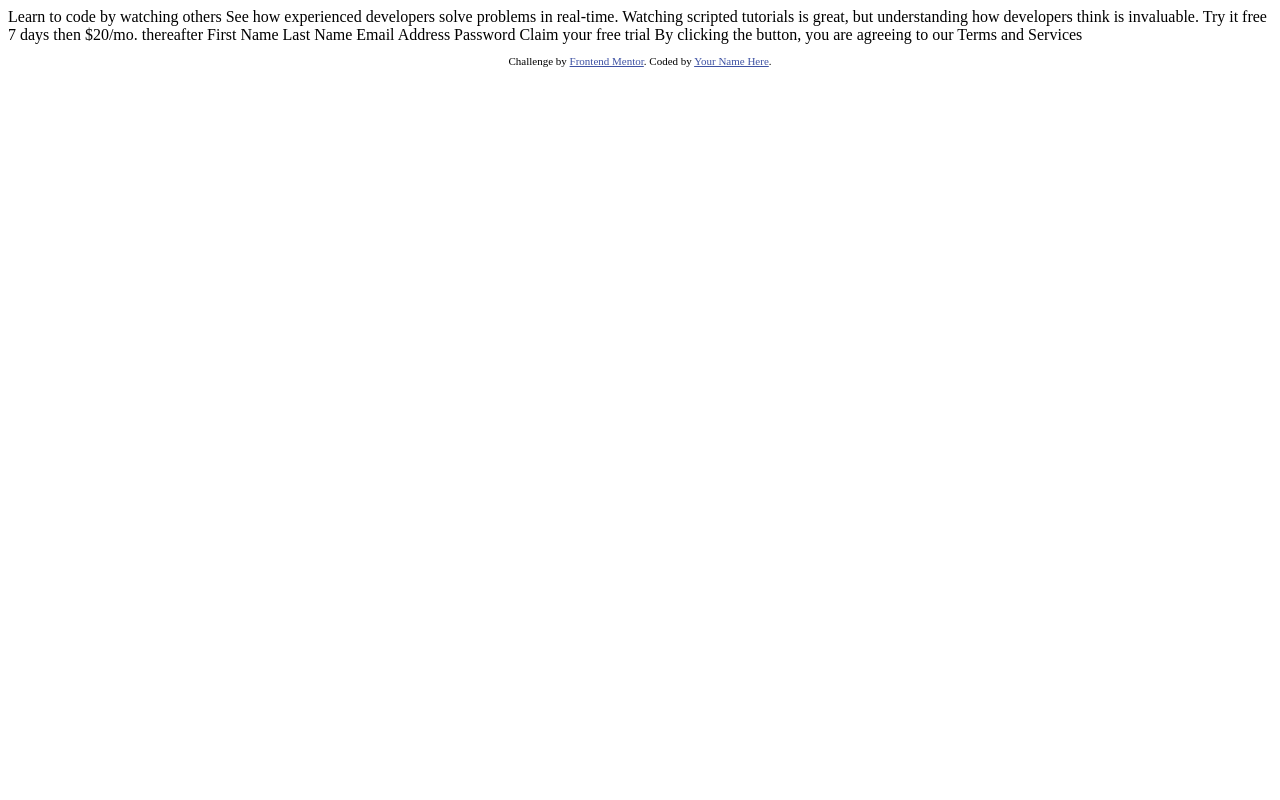
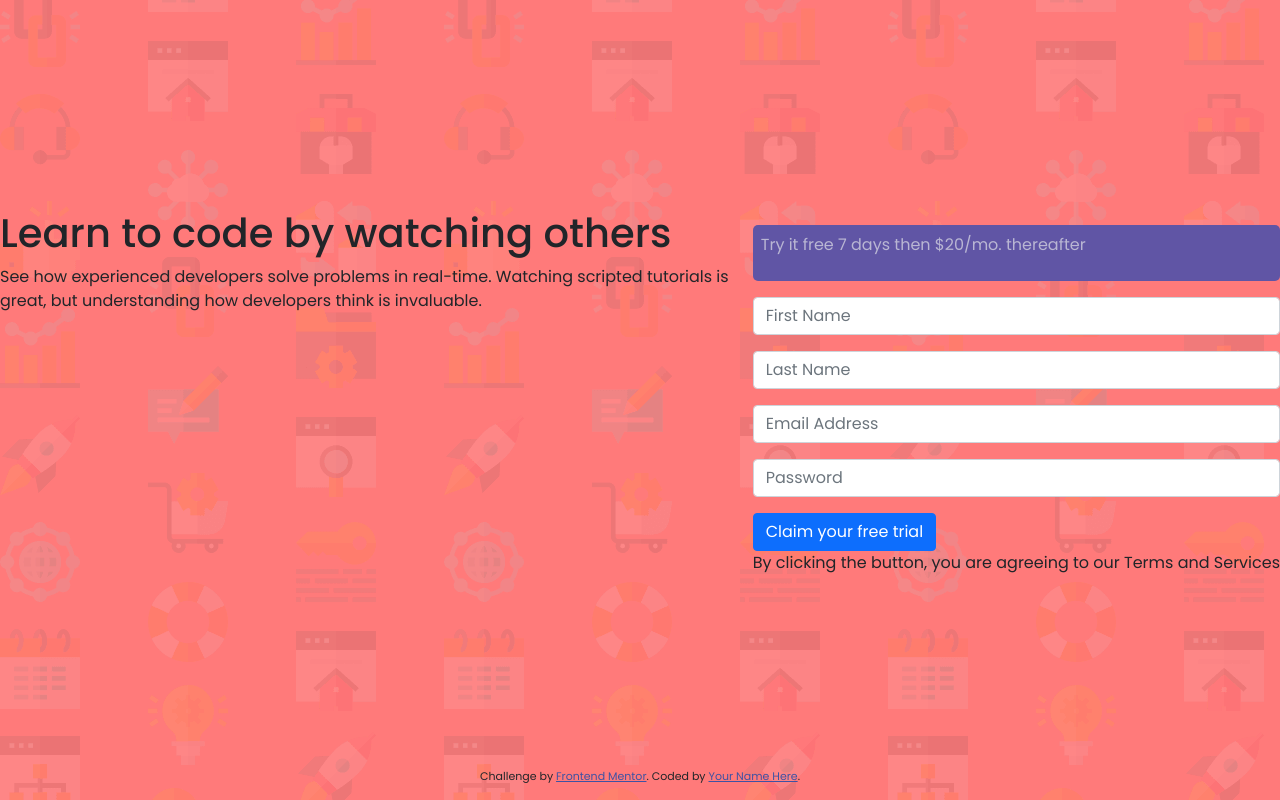
Before and after one commit to Marianellag1/sign-up-form-component, a plain HTML site: page index.html in a window 1280 px wide. Drawn offline with nearby package versions, Linux system fonts and the light colour scheme.

Commit message:
have basic outline of page. will work on javascript for validation of when user does NOT enter any input and hits submit btn

```diff
--- /dev/null
+++ b/assets/css/style.css
@@ -0,0 +1,55 @@
+:root {
+    --red: hsl(0, 100%, 74%) ;
+    --green: hsl(154, 59%, 51%);
+    --blue: hsl(248, 32%, 49%);
+    --dark-blue: hsl(249, 10%, 26%);
+    --grayish-blue: hsl(246, 25%, 77%);
+}
+
+* {
+    margin: 0;
+    padding: 0;
+    box-sizing: border-box;
+}
+
+body {
+    min-height: 100vh;
+    font-size: 16px;
+    font-family: 'Poppins', sans-serif;
+    background-image: url(../../images/bg-intro-desktop.png);
+    background-color: var(--red);
+    display: flex;
+    justify-content: center;
+    align-items: center;
+
+}
+
+.footer {
+    position: fixed;
+    left: 0;
+    bottom: 0;
+    width: 100%;
+    text-align: center;
+}
+
+.attribution {
+    font-size: 11px;
+    text-align: center;
+}
+
+.attribution a {
+    color: hsl(228, 45%, 44%);
+}
+
+.wrapper {
+    display: grid;
+    grid-template-columns: auto auto;
+}
+
+.small-banner {
+    background-color: var(--blue);
+    color: var(--grayish-blue);
+    padding: .5rem;
+    margin: 1rem 0;
+    border-radius: 5px;
+}
--- /dev/null
+++ b/assets/js/script.js
@@ -0,0 +1,12 @@
+// alert("hello world");//works
+
+// all input
+let password = document.getElementById("exampleInputPassword1");
+// let password = document.myForm.firstname.value;
+let email = document.getElementById("exampleInputEmail1");
+let lastName = document.getElementById("exampleInputLastName");
+let firstName = document.getElementById("exampleInputFirstName");
+
+
+// https://www.javascripttutorial.net/javascript-dom/javascript-form-validation/
+// check this page out
--- a/index.html
+++ b/index.html
@@ -1,42 +1,82 @@
 <!DOCTYPE html>
 <html lang="en">
+
 <head>
   <meta charset="UTF-8">
-  <meta name="viewport" content="width=device-width, initial-scale=1.0"> <!-- displays site properly based on user's device -->
+  <meta name="viewport" content="width=device-width, initial-scale=1.0">
+  <!-- displays site properly based on user's device -->
+  <link rel="icon" type="image/png" sizes="32x32" href="./images/favicon-32x32.png">
+  <title>Frontend Mentor | Intro component with sign up form</title>
+  <!-- Bootstrap -->
+  <link href="https://cdn.jsdelivr.net/npm/bootstrap@5.1.3/dist/css/bootstrap.min.css" rel="stylesheet" integrity="sha384-1BmE4kWBq78iYhFldvKuhfTAU6auU8tT94WrHftjDbrCEXSU1oBoqyl2QvZ6jIW3" crossorigin="anonymous">
+  <!-- Google Fonts -->
+  <link rel="preconnect" href="https://fonts.googleapis.com">
+  <link rel="preconnect" href="https://fonts.gstatic.com" crossorigin>
+  <link href="https://fonts.googleapis.com/css2?family=Poppins:wght@400;500;600;700&display=swap" rel="stylesheet">
+  <!-- Style CSS -->
+  <link rel="stylesheet" href="./assets/css/style.css">
+</head>
 
-  <link rel="icon" type="image/png" sizes="32x32" href="./images/favicon-32x32.png">
-
-  <title>Frontend Mentor | Intro component with sign up form</title>
-
-  <!-- Feel free to remove these styles or customise in your own stylesheet 👍 -->
-  <style>
-    .attribution { font-size: 11px; text-align: center; }
-    .attribution a { color: hsl(228, 45%, 44%); }
-  </style>
-</head>
 <body>
 
-  Learn to code by watching others
+  <div class="wrapper">
+    <section class="watch-paragraph">
+      <h1>
+        Learn to code by watching others
+      </h1>
+      <p>
+        See how experienced developers solve problems in real-time. Watching scripted tutorials is great,
+        but understanding how developers think is invaluable.
+      </p>
+    </section>
 
-  See how experienced developers solve problems in real-time. Watching scripted tutorials is great,
-  but understanding how developers think is invaluable.
+    <section class="code-form">
+      <div class="small-banner">
+        <p> <span id="seven"> Try it free 7 days </span> then $20/mo. thereafter </p>
+      </div>
 
-  Try it free 7 days then $20/mo. thereafter
+      <form name="myForm">
+        <div class="mb-3">
+          <!-- <label for="exampleInputEmail1" class="form-label">Email address</label> -->
+          <input placeholder="First Name" type="text" class="form-control" id="exampleInputFirstName" name="firstname" >
+          <!-- <div id="emailHelp" class="form-text"></div> -->
+        </div>
+        <div class="mb-3">
+          <!-- <label for="exampleInputEmail1" class="form-label">Email address</label> -->
+          <input placeholder="Last Name" type="text" class="form-control" id="exampleInputLastName" >
+          <!-- <div id="emailHelp" class="form-text"></div> -->
+        </div>
+        <div class="mb-3">
+          <!-- <label for="exampleInputEmail1" class="form-label">Email address</label> -->
+          <input placeholder="Email Address" type="email" class="form-control" id="exampleInputEmail1" aria-describedby="emailHelp" >
+          <div id="emailHelp" class="form-text"></div>
+        </div>
+        <div class="mb-3">
+          <!-- <label for="exampleInputPassword1" class="form-label">Password</label> -->
+          <input placeholder="Password" type="password" class="form-control" id="exampleInputPassword1" >
+        </div>
+        <!-- <div class="mb-3 form-check">
+          <input type="checkbox" class="form-check-input" id="exampleCheck1">
+          <label class="form-check-label" for="exampleCheck1">Check me out</label>
+        </div> -->
+        <button type="submit" class="btn btn-primary">Claim your free trial</button>
+        <div>
+          <p class="small-print">
+            By clicking the button, you are agreeing to our <span> Terms and Services </span>
+          </p>
+        </div>
+      </form>
+    </div>
+  </section>
 
-  First Name
-  Last Name
-  Email Address
-  Password
-
-  Claim your free trial
-
-  By clicking the button, you are agreeing to our Terms and Services
-
-  <footer>
+  <footer class="footer">
     <p class="attribution">
       Challenge by <a href="https://www.frontendmentor.io?ref=challenge" target="_blank">Frontend Mentor</a>.
       Coded by <a href="#">Your Name Here</a>.
     </p>
   </footer>
+
+  <script src="./assets/js/script.js"></script>
 </body>
+
 </html>
```
